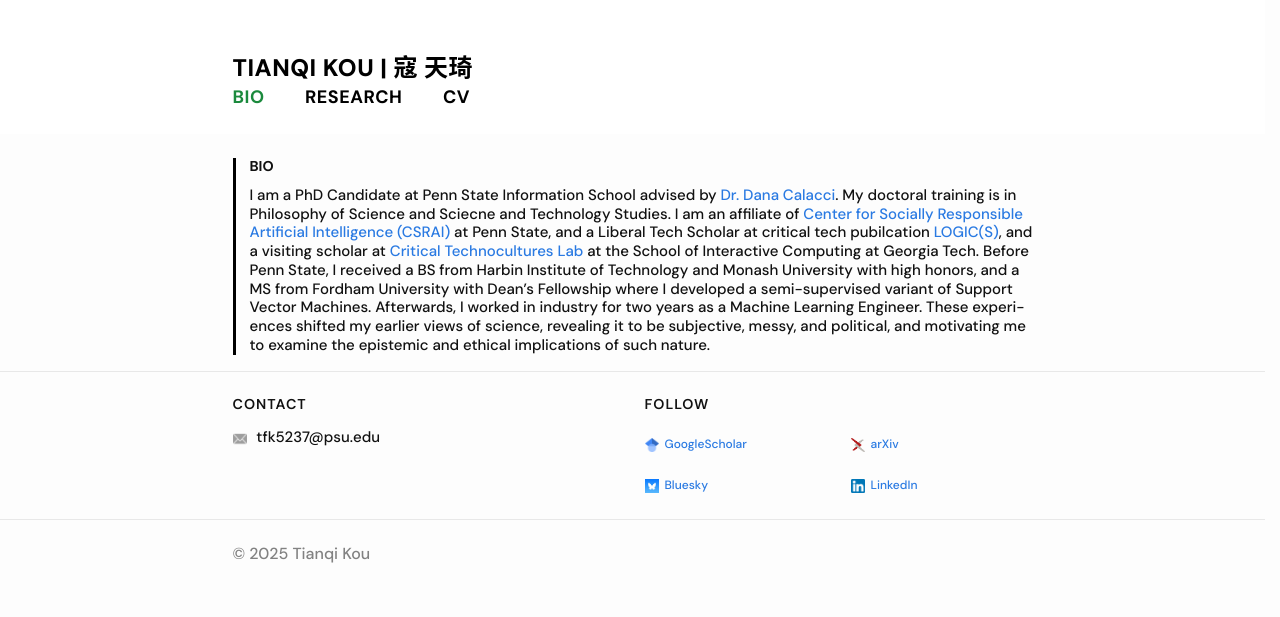
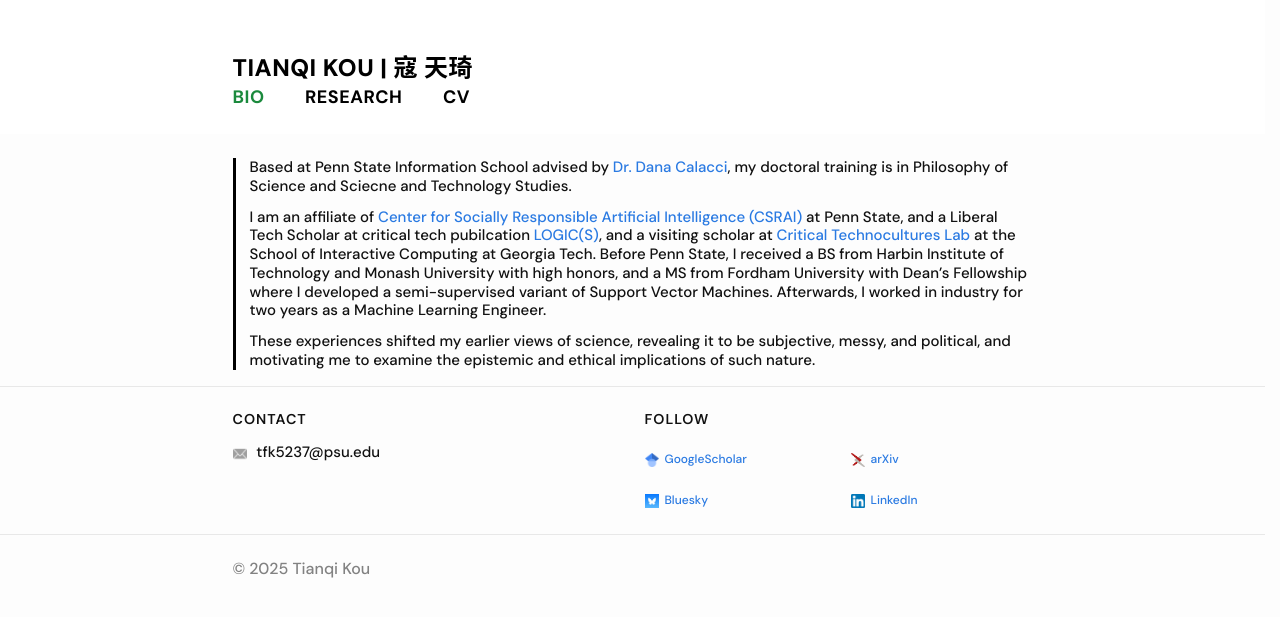
Before and after one commit to koutianqi/koutianqi.github.io, a Jekyll site: the page built from pages/bio.markdown, in a window 1280 px wide. Shown: the top 617 px of the page. Built offline with Jekyll 4.4.1, drawn with Linux system fonts in a browser that asks for light colours.

Commit message:
Update bio.markdown

```diff
--- a/pages/bio.markdown
+++ b/pages/bio.markdown
@@ -5,9 +5,12 @@
 ---
 
 <div class="bio-page pubs" markdown="1">
-## **BIO**
 <div markdown="1">
-I am a PhD Candidate at Penn State Information School advised by [Dr. Dana Calacci](https://www.dcalacci.net). My doctoral training is in Philosophy of Science and Sciecne and Technology Studies. I am an affiliate of [Center for Socially Responsible Artificial Intelligence (CSRAI)](https://csrai.psu.edu) at Penn State, and a Liberal Tech Scholar at critical tech pubilcation [LOGIC(S)](https://logicmag.io), and a visiting scholar at [Critical Technocultures Lab](https://www.crit-technocultures.com) at the School of Interactive Computing at Georgia Tech. Before Penn State, I received a BS from Harbin Institute of Technology and Monash University with high honors, and a MS from Fordham University with Dean's Fellowship where I developed a semi-supervised variant of Support Vector Machines. Afterwards, I worked in industry for two years as a Machine Learning Engineer. These experiences shifted my earlier views of science, revealing it to be subjective, messy, and political, and motivating me to examine the epistemic and ethical implications of such nature.
+Based at Penn State Information School advised by [Dr. Dana Calacci](https://www.dcalacci.net), my doctoral training is in Philosophy of Science and Sciecne and Technology Studies.
+
+  I am an affiliate of [Center for Socially Responsible Artificial Intelligence (CSRAI)](https://csrai.psu.edu) at Penn State, and a Liberal Tech Scholar at critical tech pubilcation [LOGIC(S)](https://logicmag.io), and a visiting scholar at [Critical Technocultures Lab](https://www.crit-technocultures.com) at the School of Interactive Computing at Georgia Tech. Before Penn State, I received a BS from Harbin Institute of Technology and Monash University with high honors, and a MS from Fordham University with Dean's Fellowship where I developed a semi-supervised variant of Support Vector Machines. Afterwards, I worked in industry for two years as a Machine Learning Engineer.
+
+  These experiences shifted my earlier views of science, revealing it to be subjective, messy, and political, and motivating me to examine the epistemic and ethical implications of such nature.
 </div>
 
 </div>
```
